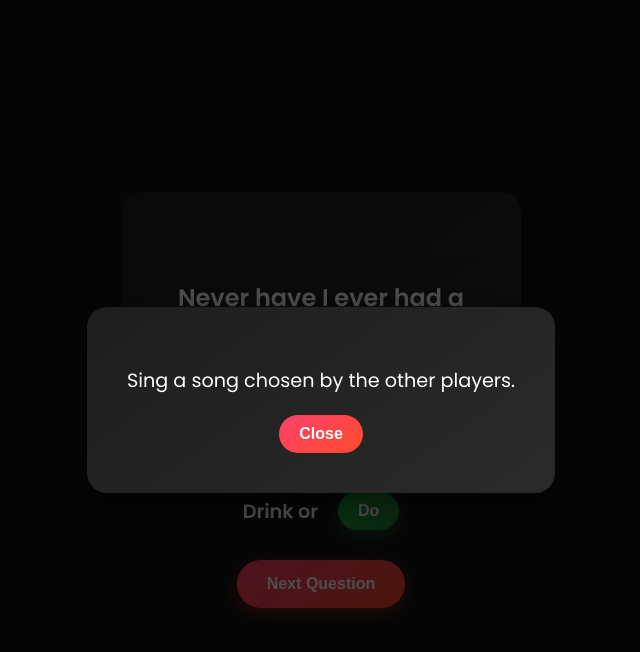
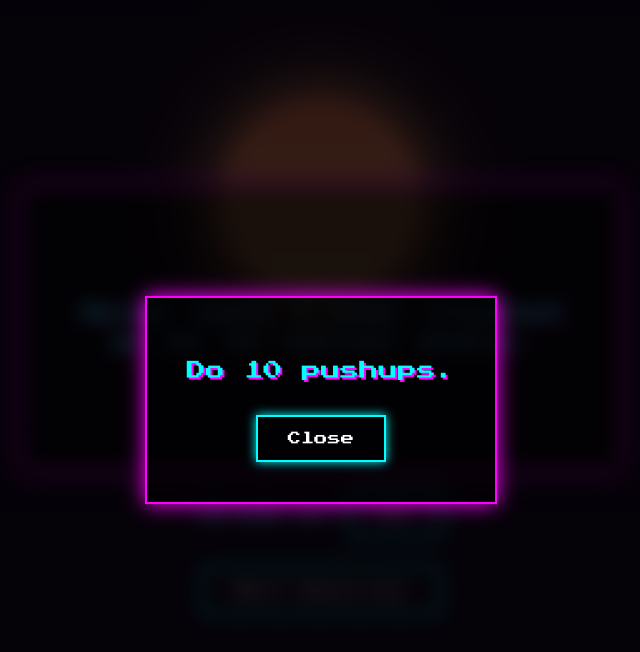
Before and after one commit to YaYouLeKyou/neverever-app, a plain HTML site: page index.html in a window 1280 px wide. Both pictures are taken after a click on the button "Do". Shown: the whole page, without its empty margins (319-959 px from the left). Drawn offline with Linux system fonts and the light colour scheme.

Commit message:
superspicy card+80's design

```diff
--- a/index.html
+++ b/index.html
@@ -3,25 +3,28 @@
 <head>
     <meta charset="UTF-8">
     <meta name="viewport" content="width=device-width, initial-scale=1.0">
-    <title>Never Have I Ever</title>
+    <title>Never Have I Ever - Vaporwave Edition</title>
+    <link href="https://fonts.googleapis.com/css2?family=Press+Start+2P&display=swap" rel="stylesheet">
     <link rel="stylesheet" href="style.css">
 </head>
 <body>
     <div class="container">
+        <div class="sun"></div>
         <div class="card">
+            <div class="spicy-title">Super Spicy 🌶️</div>
             <p id="question-text">Never have I ever...</p>
         </div>
         <div id="choices" class="hidden">
             <span class="drink-text">Drink or</span>
-            <button id="do-button">Do</button>
+            <button id="do-button" class="retro-button">Do</button>
         </div>
-        <button id="next-question">Next Question</button>
+        <button id="next-question" class="retro-button">Next Question</button>
     </div>
 
     <div id="action-modal" class="modal hidden">
         <div class="modal-content">
             <p id="action-text"></p>
-            <button id="close-modal">Close</button>
+            <button id="close-modal" class="retro-button">Close</button>
         </div>
     </div>
 
--- a/script.js
+++ b/script.js
@@ -4,21 +4,14 @@ const questions = [
     "Never have I ever pretended to understand a joke I didn't get.",
     "Never have I ever eaten food that fell on the floor.",
     "Never have I ever used my pet's name as a password.",
-    "Never have I ever lied about my age.",
-    "Never have I ever sent a text to the wrong person.",
-    "Never have I ever had a crush on a fictional character.",
-    "Never have I ever practiced a conversation in the mirror.",
-    "Never have I ever worn the same outfit two days in a row.",
-    "Never have I ever gone skinny dipping.",
-    "Never have I ever had a one-night stand.",
-    "Never have I ever kissed a stranger.",
-    "Never have I ever used a cheesy pickup line.",
-    "Never have I ever been in a friends-with-benefits situation.",
-    "Never have I ever lied on a first date.",
-    "Never have I ever had a dream about someone in this room.",
-    "Never have I ever sent a racy text.",
-    "Never have I ever been caught watching something I shouldn't have been.",
-    "Never have I ever made out in a public place."
+];
+
+const superSpicyQuestions = [
+    "Never have I ever sent a nude.",
+    "Never have I ever had a threesome.",
+    "Never have I ever cheated on a partner.",
+    "Never have I ever been arrested.",
+    "Never have I ever used a fake ID."
 ];
 
 const actions = [
@@ -26,12 +19,15 @@ const actions = [
     "Sing a song chosen by the other players.",
     "Talk in a funny accent for the next 3 rounds.",
     "Let someone draw on your face with a pen.",
-    "Do your best impression of a celebrity.",
-    "Send a text to your crush.",
-    "Let the group post a story on your Instagram.",
-    "Tell an embarrassing story.",
-    "Give a lap dance to the person of your choice.",
-    "Remove an item of clothing."
+    "Do your best impression of a celebrity."
+];
+
+const superSpicyActions = [
+    "Take a body shot off the person of your choice.",
+    "Give a 2-minute massage to the person to your left.",
+    "Remove two items of clothing.",
+    "Show the most embarrassing photo on your phone.",
+    "Try to lick your elbow while singing the alphabet."
 ];
 
 const questionText = document.getElementById('question-text');
@@ -41,11 +37,31 @@ const doButton = document.getElementById('do-button');
 const actionModal = document.getElementById('action-modal');
 const actionText = document.getElementById('action-text');
 const closeModalButton = document.getElementById('close-modal');
+const card = document.querySelector('.card');
 
 let lastQuestionIndex = -1;
 let lastActionIndex = -1;
+let lastSpicyQuestionIndex = -1;
+let lastSpicyActionIndex = -1;
+
+let isSpicy = false;
+let questionCounter = 0;
+let nextSpicy = Math.floor(Math.random() * 3) + 3; // 3 to 5
 
 function getNewQuestion() {
+    questionCounter++;
+    if (questionCounter >= nextSpicy) {
+        questionCounter = 0;
+        nextSpicy = Math.floor(Math.random() * 3) + 3;
+        isSpicy = true;
+        let newSpicyQuestionIndex;
+        do {
+            newSpicyQuestionIndex = Math.floor(Math.random() * superSpicyQuestions.length);
+        } while (newSpicyQuestionIndex === lastSpicyQuestionIndex);
+        lastSpicyQuestionIndex = newSpicyQuestionIndex;
+        return superSpicyQuestions[newSpicyQuestionIndex];
+    } else {
+        isSpicy = false;
         let newQuestionIndex;
         do {
             newQuestionIndex = Math.floor(Math.random() * questions.length);
@@ -53,8 +69,17 @@ function getNewQuestion() {
         lastQuestionIndex = newQuestionIndex;
         return questions[newQuestionIndex];
     }
+}
 
 function getNewAction() {
+    if (isSpicy) {
+        let newSpicyActionIndex;
+        do {
+            newSpicyActionIndex = Math.floor(Math.random() * superSpicyActions.length);
+        } while (newSpicyActionIndex === lastSpicyActionIndex);
+        lastSpicyActionIndex = newSpicyActionIndex;
+        return superSpicyActions[newSpicyActionIndex];
+    } else {
         let newActionIndex;
         do {
             newActionIndex = Math.floor(Math.random() * actions.length);
@@ -62,14 +87,20 @@ function getNewAction() {
         lastActionIndex = newActionIndex;
         return actions[newActionIndex];
     }
+}
 
 function displayNewQuestion() {
     questionText.classList.add('fade');
     choicesContainer.classList.add('hidden');
     actionModal.classList.add('hidden');
+    card.classList.remove('super-spicy', 'glitch');
 
     setTimeout(() => {
         questionText.innerText = getNewQuestion();
+        if (isSpicy) {
+            card.classList.add('super-spicy');
+            card.classList.add('glitch');
+        }
         questionText.classList.remove('fade');
         choicesContainer.classList.remove('hidden');
     }, 500); // Match the CSS transition time
--- a/style.css
+++ b/style.css
@@ -1,9 +1,7 @@
-@import url('https://fonts.googleapis.com/css2?family=Poppins:wght@400;600&display=swap');
-
 body {
     margin: 0;
-    font-family: 'Poppins', sans-serif;
-    background-color: #121212;
+    font-family: 'Press Start 2P', cursive;
+    background-color: #1a0a2a;
     color: #ffffff;
     display: flex;
     justify-content: center;
@@ -11,36 +9,112 @@ body {
     min-height: 100vh;
     padding: 20px;
     box-sizing: border-box;
+    overflow: hidden;
 }
 
 .container {
     text-align: center;
     width: 100%;
-    max-width: 400px;
+    max-width: 600px;
+    position: relative;
+    z-index: 2;
+}
+
+.sun {
+    width: 200px;
+    height: 200px;
+    background: linear-gradient(to bottom, #ff7e5f, #feb47b);
+    border-radius: 50%;
+    position: absolute;
+    top: 50%;
+    left: 50%;
+    transform: translate(-50%, -150%);
+    box-shadow: 0 0 50px #ff7e5f, 0 0 100px #feb47b;
+    z-index: -1;
+}
+
+body::before {
+    content: '';
+    position: absolute;
+    bottom: 0;
+    left: 0;
+    width: 100%;
+    height: 50%;
+    background: linear-gradient(to top, rgba(26, 10, 42, 0) 0%, #1a0a2a 100%);
+    z-index: 1;
+}
+
+body::after {
+    content: '';
+    position: absolute;
+    bottom: 0;
+    left: 0;
+    width: 100%;
+    height: 50%;
+    background-image:
+        linear-gradient(to right, rgba(255, 255, 255, 0.1) 1px, transparent 1px),
+        linear-gradient(to bottom, rgba(255, 255, 255, 0.1) 1px, transparent 1px);
+    background-size: 40px 40px;
+    perspective: 300px;
+    transform: rotateX(75deg) translateY(50%);
+    z-index: 0;
 }
 
 .card {
-    background: linear-gradient(145deg, #1e1e1e, #2a2a2a);
-    border-radius: 20px;
+    background-color: rgba(0, 0, 0, 0.5);
+    border: 2px solid #ff00ff;
     padding: 40px;
-    box-shadow: 0 10px 30px rgba(0, 0, 0, 0.5);
+    box-shadow: 0 0 20px #ff00ff;
     min-height: 200px;
     display: flex;
+    flex-direction: column;
     justify-content: center;
     align-items: center;
-    transition: transform 0.3s ease, box-shadow 0.3s ease;
+    backdrop-filter: blur(5px);
 }
 
-.card:hover {
-    transform: translateY(-10px);
-    box-shadow: 0 20px 40px rgba(0, 0, 0, 0.7);
+.spicy-title {
+    display: none;
+    font-size: 1.5em;
+    margin-bottom: 20px;
+    color: #ff00ff;
+    text-shadow: 0 0 5px #ff00ff, 0 0 10px #ff00ff, 0 0 15px #ff00ff, 0 0 20px #ff00ff, 0 0 30px #ff00ff, 0 0 40px #ff00ff, 2px 2px 2px #000;
+}
+
+.super-spicy .spicy-title {
+    display: block;
+}
+
+.card.super-spicy {
+    border-color: #ff4b2b;
+    box-shadow: 0 0 30px #ff4b2b;
+}
+
+.glitch {
+    animation: glitch-animation 0.5s infinite;
+}
+
+@keyframes glitch-animation {
+    0% { transform: translate(0); }
+    20% { transform: translate(-5px, 5px); }
+    40% { transform: translate(-5px, -5px); }
+    60% { transform: translate(5px, 5px); }
+    80% { transform: translate(5px, -5px); }
+    100% { transform: translate(0); }
 }
 
 #question-text {
-    font-size: 1.5em;
-    font-weight: 600;
+    font-size: 1.2em;
+    line-height: 1.5;
+    color: #00ffff;
+    text-shadow: 2px 2px #ff00ff;
     opacity: 1;
     transition: opacity 0.5s ease-in-out;
+}
+
+.super-spicy #question-text {
+    color: #ff4b2b;
+    text-shadow: 2px 2px #ffff00;
 }
 
 #question-text.fade {
@@ -56,47 +130,40 @@ body {
 }
 
 .drink-text {
-    font-size: 1.2em;
-    font-weight: 600;
+    font-size: 1em;
+    color: #00ffff;
+    text-shadow: 2px 2px #ff00ff;
 }
 
-#choices button {
-    padding: 10px 20px;
-    border: none;
-    border-radius: 50px;
-    color: white;
-    font-size: 1em;
-    font-weight: 600;
+.retro-button {
+    background-color: transparent;
+    border: 2px solid #00ffff;
+    color: #ffffff;
+    padding: 15px 30px;
+    font-family: 'Press Start 2P', cursive;
     cursor: pointer;
-    transition: transform 0.2s ease, box-shadow 0.2s ease;
+    box-shadow: 0 0 10px #00ffff;
+    transition: all 0.2s ease;
 }
 
-#do-button {
-    background: linear-gradient(145deg, #28a745, #1e7e34);
-    box-shadow: 0 5px 15px rgba(40, 167, 69, 0.4);
+.retro-button:hover {
+    background-color: #00ffff;
+    color: #000000;
+    box-shadow: 0 0 20px #00ffff, 0 0 30px #00ffff;
+}
+
+.super-spicy .retro-button {
+    border-color: #ff4b2b;
+    box-shadow: 0 0 10px #ff4b2b;
+}
+
+.super-spicy .retro-button:hover {
+    background-color: #ff4b2b;
+    box-shadow: 0 0 20px #ff4b2b, 0 0 30px #ff4b2b;
 }
 
 #next-question {
     margin-top: 30px;
-    padding: 15px 30px;
-    border: none;
-    border-radius: 50px;
-    background: linear-gradient(145deg, #ff416c, #ff4b2b);
-    color: white;
-    font-size: 1em;
-    font-weight: 600;
-    cursor: pointer;
-    transition: transform 0.2s ease, box-shadow 0.2s ease;
-    box-shadow: 0 5px 15px rgba(255, 75, 43, 0.4);
-}
-
-#next-question:hover {
-    transform: translateY(-5px);
-    box-shadow: 0 10px 25px rgba(255, 75, 43, 0.6);
-}
-
-#next-question:active {
-    transform: translateY(-2px);
 }
 
 .modal {
@@ -105,36 +172,39 @@ body {
     left: 0;
     width: 100%;
     height: 100%;
-    background-color: rgba(0, 0, 0, 0.7);
+    background-color: rgba(0, 0, 0, 0.8);
     display: flex;
     justify-content: center;
     align-items: center;
     z-index: 1000;
+    backdrop-filter: blur(10px);
 }
 
 .modal-content {
-    background: linear-gradient(145deg, #1e1e1e, #2a2a2a);
+    background-color: rgba(0, 0, 0, 0.5);
+    border: 2px solid #ff00ff;
     padding: 40px;
-    border-radius: 20px;
     text-align: center;
     max-width: 80%;
-    box-shadow: 0 10px 30px rgba(0, 0, 0, 0.5);
+    box-shadow: 0 0 20px #ff00ff;
+}
+
+.super-spicy .modal-content {
+    border-color: #ff4b2b;
+    box-shadow: 0 0 20px #ff4b2b;
 }
 
 #action-text {
     font-size: 1.2em;
-    margin-bottom: 20px;
+    line-height: 1.5;
+    color: #00ffff;
+    text-shadow: 2px 2px #ff00ff;
+    margin-bottom: 30px;
 }
 
-#close-modal {
-    padding: 10px 20px;
-    border: none;
-    border-radius: 50px;
-    background: linear-gradient(145deg, #ff416c, #ff4b2b);
-    color: white;
-    font-size: 1em;
-    font-weight: 600;
-    cursor: pointer;
+.super-spicy #action-text {
+    color: #ff4b2b;
+    text-shadow: 2px 2px #ffff00;
 }
 
 .hidden {
```
Lines whose indentation alone changed are shown as unchanged.
